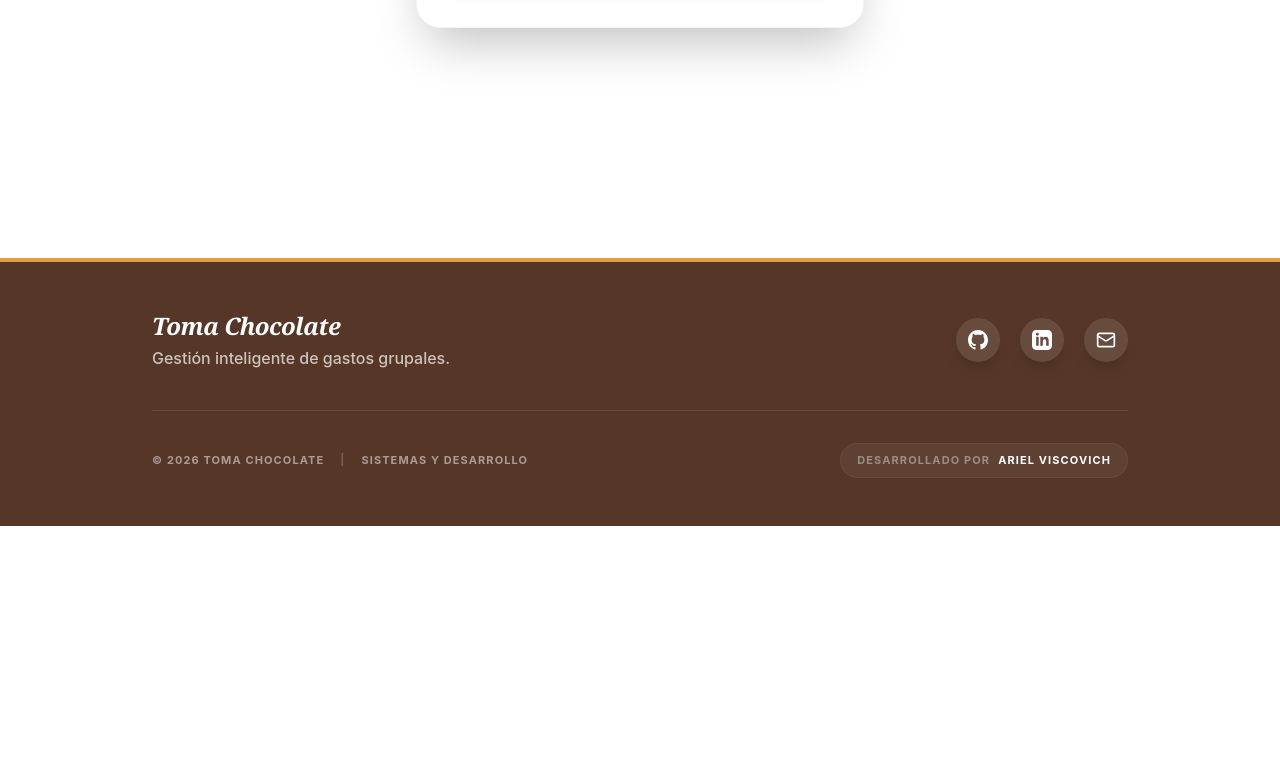
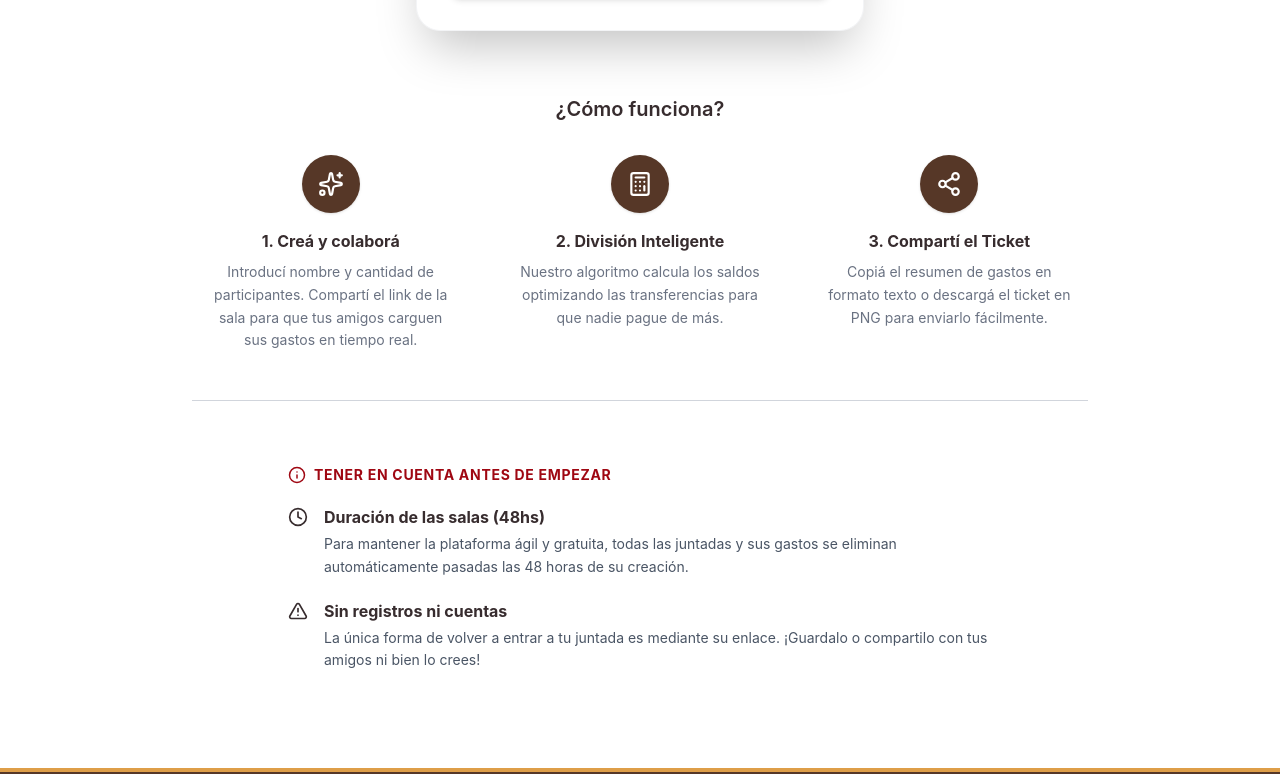
Before and after one commit to Zadios/TomaChocolate-Front, a React (Vite) app: page / in a window 1280 px wide. Shown: the part 466-1240 px from the top of the page. Before the commit the page ends 992 px from the top, so only its background shows below. Built offline with nearby package versions, Linux system fonts and the light colour scheme.

Commit message:
feat: add onboarding info section to home page

```diff
--- a/src/pages/Home.tsx
+++ b/src/pages/Home.tsx
@@ -3,6 +3,7 @@ import { useNavigate } from 'react-router-dom';
 import { meetingService } from '../services/api';
 import Toast from '../components/Toast';
 import { extractErrorMessage } from '../utils/errorHandler';
+import { Sparkles, Share2, Calculator, Info, Clock, AlertTriangle } from 'lucide-react';
 
 /**
  * Vista: Home
@@ -24,8 +25,10 @@ export default function Home() {
   };
 
   return (
-    <div className="flex flex-col items-center pt-12 px-4 min-h-[80vh]">
-      <div className="w-full max-w-md p-8 border border-gray-100 rounded-3xl shadow-2xl bg-white">
+    <div className="flex flex-col items-center pt-12 px-4 pb-16 min-h-[80vh]">
+
+      {/* --- TARJETA ORIGINAL (INTACTA) --- */}
+      <div className="w-full max-w-md p-8 border border-gray-100 rounded-3xl shadow-2xl bg-white mb-16 border-t-4 border-t-chocolate-gold">
         <h2 className="text-2xl font-bold text-chocolate-dark mb-6 text-center">Nueva Juntada</h2>
 
         <div className="space-y-5">
@@ -66,6 +69,69 @@ export default function Home() {
         </div>
       </div>
 
+      {/* --- NUEVA SECCIÓN DE ONBOARDING PASIVO --- */}
+      <div className="w-full max-w-4xl space-y-12 text-gray-600 animate-fade-in">
+
+        {/* Cómo funciona */}
+        <div>
+          <h2 className="text-xl font-semibold text-center text-chocolate-dark mb-8">
+            ¿Cómo funciona?
+          </h2>
+          <div className="grid grid-cols-1 md:grid-cols-3 gap-8">
+            <div className="flex flex-col items-center text-center px-4">
+              <div className="bg-chocolate-mid p-4 rounded-full text-white mb-4 shadow-sm">
+                <Sparkles size={26} />
+              </div>
+              <h3 className="font-bold text-chocolate-dark mb-2">1. Creá y colaborá</h3>
+              <p className="text-sm text-gray-500 leading-relaxed">Introducí nombre y cantidad de participantes. Compartí el link de la sala para que tus amigos carguen sus gastos en tiempo real.</p>
+            </div>
+
+            <div className="flex flex-col items-center text-center px-4">
+              <div className="bg-chocolate-mid p-4 rounded-full text-white mb-4 shadow-sm">
+                <Calculator size={26} />
+              </div>
+              <h3 className="font-bold text-chocolate-dark mb-2">2. División Inteligente</h3>
+              <p className="text-sm text-gray-500 leading-relaxed">Nuestro algoritmo calcula los saldos optimizando las transferencias para que nadie pague de más.</p>
+            </div>
+
+            <div className="flex flex-col items-center text-center px-4">
+              <div className="bg-chocolate-mid p-4 rounded-full text-white mb-4 shadow-sm">
+                <Share2 size={26} />
+              </div>
+              <h3 className="font-bold text-chocolate-dark mb-2">3. Compartí el Ticket</h3>
+              <p className="text-sm text-gray-500 leading-relaxed">Copiá el resumen de gastos en formato texto o descargá el ticket en PNG para enviarlo fácilmente.</p>
+
+            </div>
+          </div>
+        </div>
+        <hr className="my-8 border-t border-gray-300" />
+
+        {/* Recordatorios importantes */}
+        <div className="rounded-2xl p-6 md:p-8 max-w-3xl mx-auto">
+          <h3 className="text-sm font-bold uppercase tracking-wider text-red-800 mb-5 flex items-center gap-2">
+            <Info size={18} /> Tener en cuenta antes de empezar
+          </h3>
+          <div className="space-y-5">
+            <div className="flex gap-4">
+              <Clock className="text-chocolate-dark shrink-0 mt-0.5" size={20} />
+              <div>
+                <h4 className="font-bold text-chocolate-dark">Duración de las salas (48hs)</h4>
+                <p className="text-sm text-gray-600 mt-1 leading-relaxed">Para mantener la plataforma ágil y gratuita, todas las juntadas y sus gastos se eliminan automáticamente pasadas las 48 horas de su creación.</p>
+              </div>
+            </div>
+
+            <div className="flex gap-4">
+              <AlertTriangle className="text-chocolate-dark shrink-0 mt-0.5" size={20} />
+              <div>
+                <h4 className="font-bold text-chocolate-dark">Sin registros ni cuentas</h4>
+                <p className="text-sm text-gray-600 mt-1 leading-relaxed">La única forma de volver a entrar a tu juntada es mediante su enlace. ¡Guardalo o compartilo con tus amigos ni bien lo crees!</p>
+              </div>
+            </div>
+          </div>
+        </div>
+
+      </div>
+
       <Toast
         message={toastMessage}
         onClose={() => setToastMessage("")}
```
